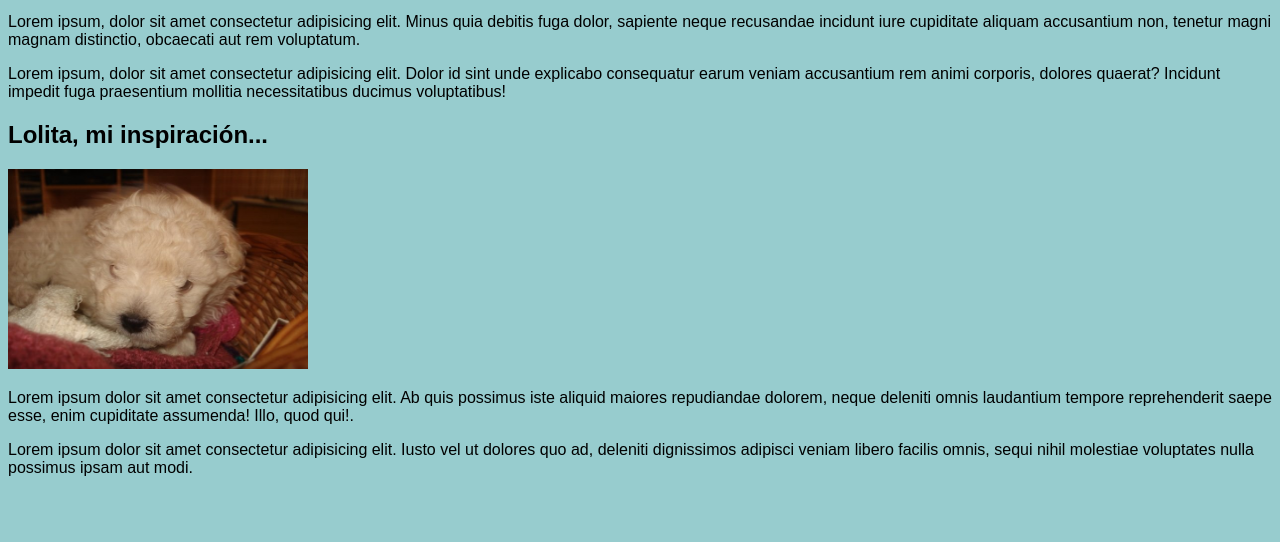
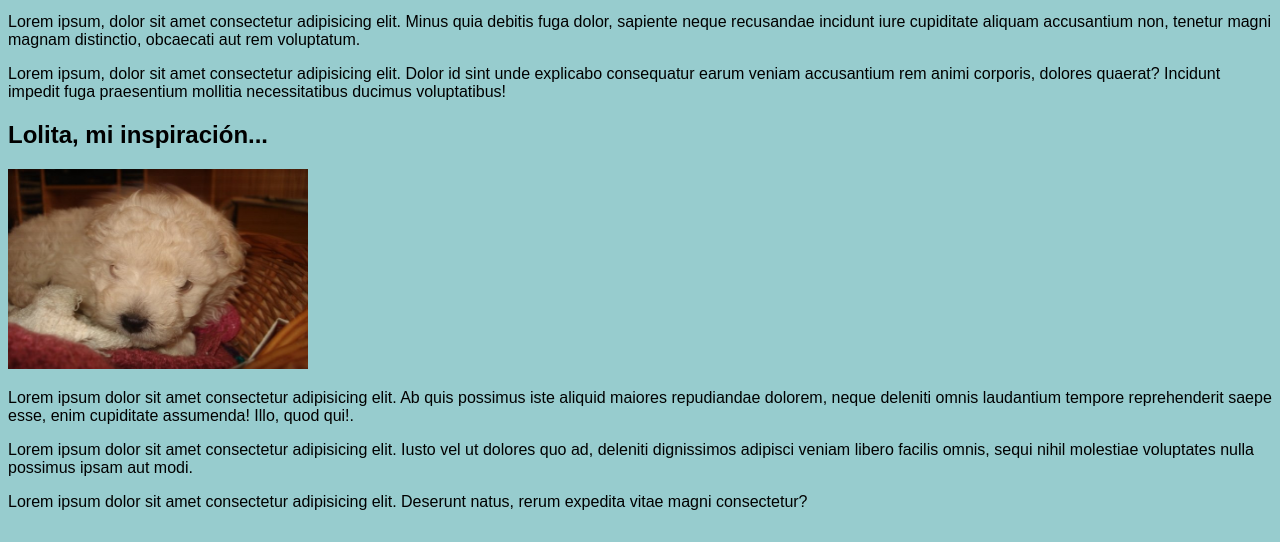
Before and after one commit to VanePizzuti89/PreEntrega2-Pizzuti, a plain HTML site: page seccion3.html in a window 1280 px wide. Shown: the part 209-751 px from the top of the page. Drawn offline with Linux system fonts and the light colour scheme.

Commit message:
Parrafo agregado

```diff
--- a/seccion3.html
+++ b/seccion3.html
@@ -24,6 +24,7 @@
     <img src="./imagenes/lolita.jpg" alt="lolita" height="200px" width="300px">
     <p>Lorem ipsum dolor sit amet consectetur adipisicing elit. Ab quis possimus iste aliquid maiores repudiandae dolorem, neque deleniti omnis laudantium tempore reprehenderit saepe esse, enim cupiditate assumenda! Illo, quod qui!.</p>
     <p>Lorem ipsum dolor sit amet consectetur adipisicing elit. Iusto vel ut dolores quo ad, deleniti dignissimos adipisci veniam libero facilis omnis, sequi nihil molestiae voluptates nulla possimus ipsam aut modi.</p>
+    <p>Lorem ipsum dolor sit amet consectetur adipisicing elit. Deserunt natus, rerum expedita vitae magni consectetur?</p>
 </div>
 <footer>
     <p>Seguime en las redes:</p>
```
